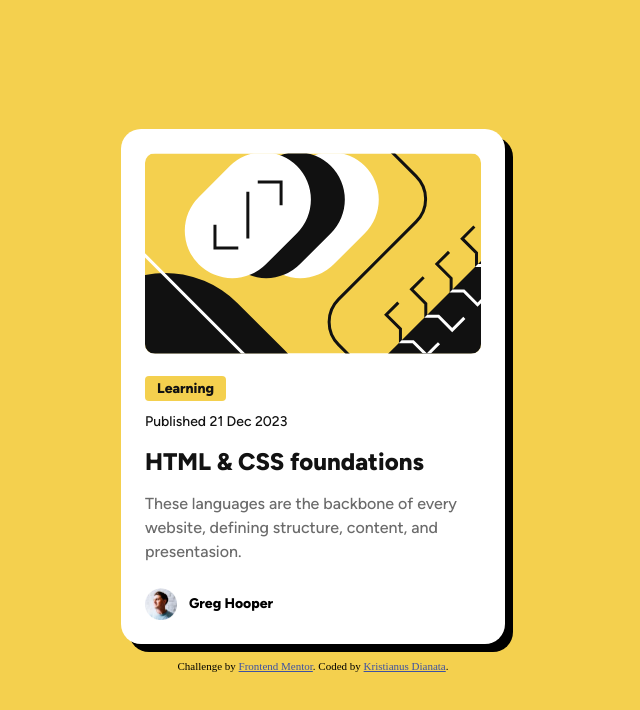
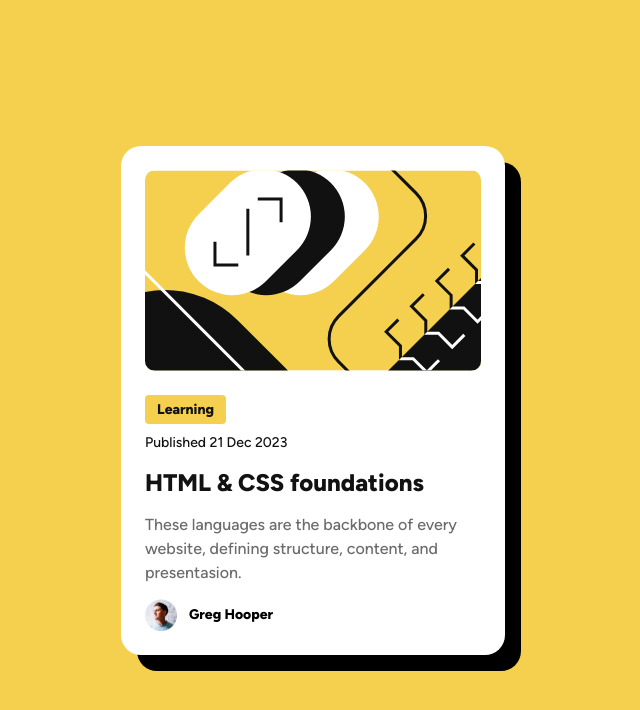
Before and after one commit to kristianusdianata/preview-card, a plain HTML site: page index.html in a window 1280 px wide. Shown: the whole page, without its empty margins (327-967 px from the left). Drawn offline with Linux system fonts and the light colour scheme.

Commit message:
updated html

```diff
--- a/index.html
+++ b/index.html
@@ -12,166 +12,33 @@
       href="./assets/images/favicon-32x32.png"
     />
 
+    <link rel="stylesheet" href="./style.css" />
+
     <title>Frontend Mentor | Blog preview card</title>
-
-    <!-- Feel free to remove these styles or customise in your own stylesheet 👍 -->
-    <style>
-      @font-face {
-        font-family: "Figtree Extra Bold";
-        src: url("./assets/fonts/static/Figtree-ExtraBold.ttf")
-          format("truetype");
-      }
-
-      @font-face {
-        font-family: "Figtree Medium";
-        src: url("./assets/fonts/static/Figtree-Medium.ttf") format("truetype");
-      }
-
-      :root {
-        --background: hsl(47, 88%, 63%);
-        --card: hsl(0, 0%, 100%);
-        --card-foreground: hsl(0, 0%, 7%);
-        --card-muted: hsl(0, 0%, 42%);
-        --card-primary: hsl(47, 88%, 63%);
-        --card-primary-foreground: hsl(0, 0%, 7%);
-        --card-text-accent: hsl(47, 88%, 63%);
-      }
-
-      .font-extra-bold {
-        font-family: "Figtree Extra Bold";
-        line-height: 150%;
-        letter-spacing: 0px;
-        font-weight: 800;
-      }
-
-      .font-medium {
-        font-family: "Figtree Medium";
-        line-height: 150%;
-        letter-spacing: 0px;
-        font-weight: 500;
-      }
-
-      p,
-      h2 {
-        padding: 0px;
-        margin: 0px;
-      }
-
-      body {
-        background-color: var(--background);
-        padding: 0px;
-        margin: 0px;
-        height: 100vh;
-        display: flex;
-        justify-content: center;
-        align-items: center;
-        flex-direction: column;
-        row-gap: 1rem;
-      }
-
-      .attribution {
-        font-size: 11px;
-        text-align: center;
-      }
-
-      .attribution a {
-        color: hsl(228, 45%, 44%);
-      }
-
-      .card {
-        background-color: var(--card);
-        display: flex;
-        flex-direction: column;
-        padding: 24px;
-        border-radius: 20px;
-        max-width: 336px;
-        box-shadow: 8px 8px;
-      }
-
-      img.article-image {
-        border-radius: 10px;
-        margin-bottom: 24px;
-      }
-
-      .label-category {
-        background-color: var(--card-primary);
-        color: var(--card-primary-foreground);
-        font-size: 14px;
-        padding: 4px 12px;
-        border-radius: 4px;
-      }
-
-      .publish-date {
-        color: var(--card-foreground);
-        margin-bottom: 12px;
-        font-size: 14px;
-      }
-
-      .article-title {
-        color: var(--card-foreground);
-        margin-bottom: 12px;
-        font-size: 24px;
-        width: fit-content;
-      }
-
-      .article-title:hover {
-        color: var(--card-text-accent);
-        cursor: pointer;
-      }
-
-      .article-content {
-        color: var(--card-muted);
-        font-size: 16px;
-        margin-bottom: 24px;
-      }
-
-      .author {
-        display: flex;
-        align-items: center;
-        column-gap: 12px;
-        font-size: 14px;
-      }
-
-      img.author-image {
-        height: 32px;
-        width: 32px;
-      }
-    </style>
   </head>
   <body>
+    <div class="container">
       <main>
-      <article class="card">
-        <!-- Article image -->
+        <section class="card">
+          <!-- image -->
           <img
-          class="article-image"
+            class="img-illustration"
             src="./assets/images/illustration-article.svg"
             alt="Article image"
           />
 
-        <header>
           <!-- Label category -->
-          <div style="margin-bottom: 12px">
-            <span
-              aria-describedby="sr-category"
-              class="label-category font-extra-bold"
-              >Learning</span
-            >
-            <p id="sr-category" style="display: none">
-              Article category: learning
-            </p>
-          </div>
+          <span class="label-category font-extra-bold">Learning</span>
 
           <!-- Publish date -->
-          <p class="publish-date font-medium">Published 21 Dec 2023</p>
+          <p class="publish-date font-medium">
+            Published <time datetime="2023-12-21">21 Dec 2023</time>
+          </p>
 
-          <!-- Article title -->
-          <h2 class="article-title font-extra-bold">HTML & CSS foundations</h2>
-        </header>
-
-        <!-- Article content -->
-        <p class="article-content font-medium">
-          These languages are the backbone of every website, defining structure,
-          content, and presentasion.
+          <h2 class="title font-extra-bold">HTML & CSS foundations</h2>
+          <p class="sub-title font-medium">
+            These languages are the backbone of every website, defining
+            structure, content, and presentasion.
           </p>
 
           <!-- Author -->
@@ -183,14 +50,8 @@
             />
             <p class="font-extra-bold">Greg Hooper</p>
           </div>
-      </article>
+        </section>
       </main>
-    <footer class="attribution">
-      Challenge by
-      <a href="https://www.frontendmentor.io?ref=challenge" target="_blank"
-        >Frontend Mentor</a
-      >. Coded by
-      <a href="https://github.com/kristianusdianata">Kristianus Dianata</a>.
-    </footer>
+    </div>
   </body>
 </html>
```
Lines whose indentation alone changed are shown as unchanged.
